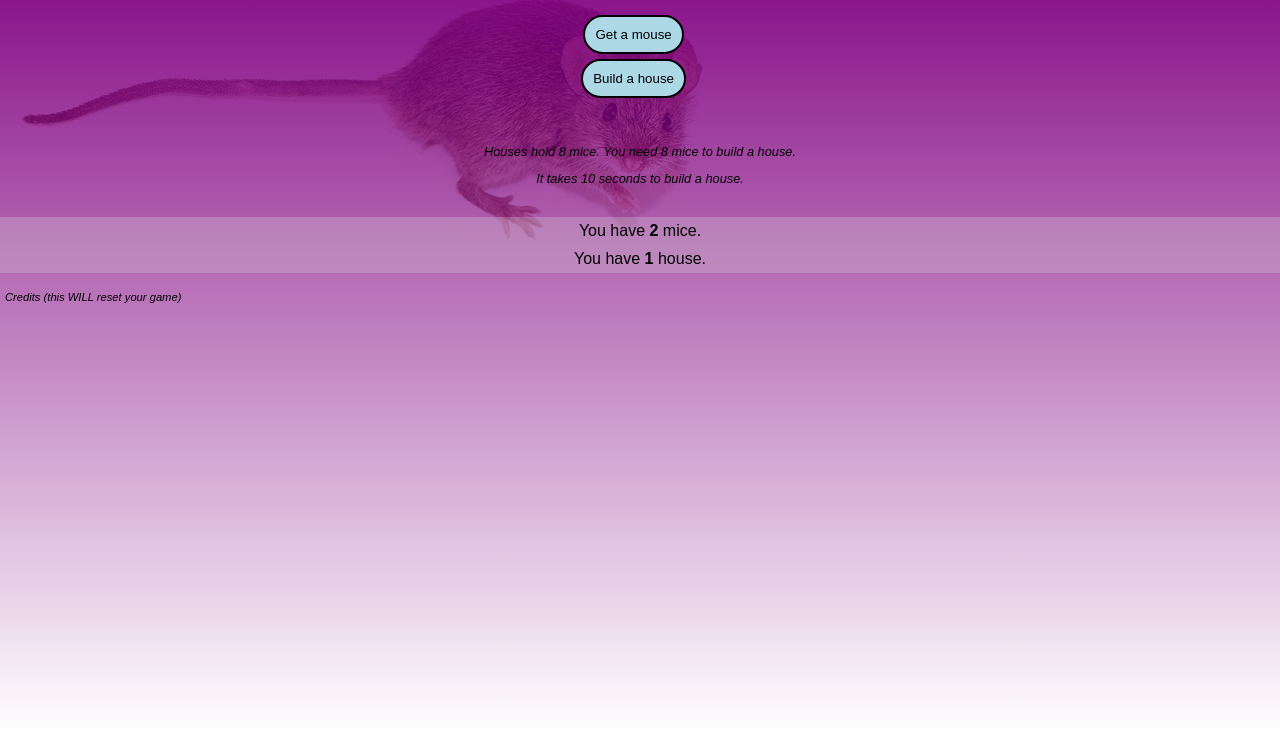
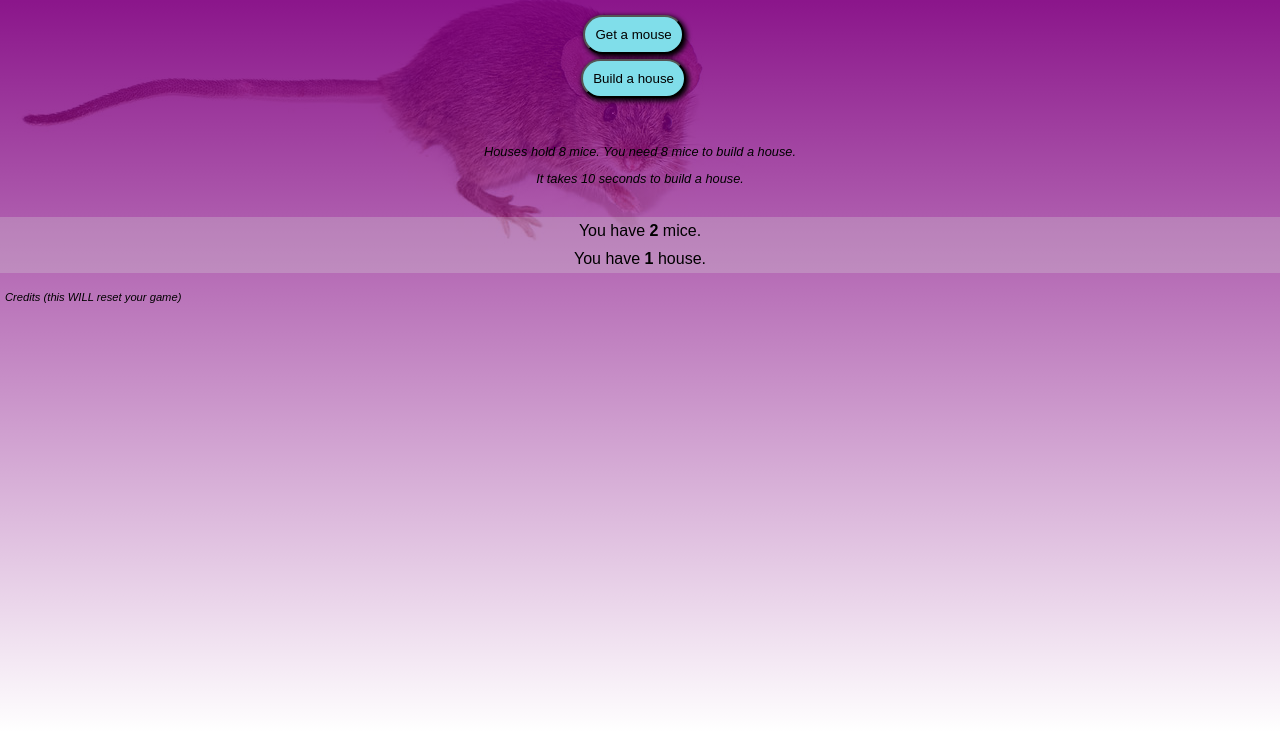
Before and after one commit to meecoder/mice-everywhere-game, a plain HTML site: page index.html in a window 1280 px wide. Shown: the part 67-800 px from the top of the page. Drawn offline with Linux system fonts and the light colour scheme; a web font is replaced by a local one.

Commit message:
Update style.css

```diff
--- a/style.css
+++ b/style.css
@@ -21,9 +21,9 @@ body {
 
 #givemouse,
 #buildhouse{
-    background-color: lightblue;
+    background-color: #80deea;
     border-radius: 30px;
-    border: 2px solid black;
+    box-shadow: 2px 2px 5px 1px;
     margin: auto;
     display: inline;
     padding: 10px;
```
